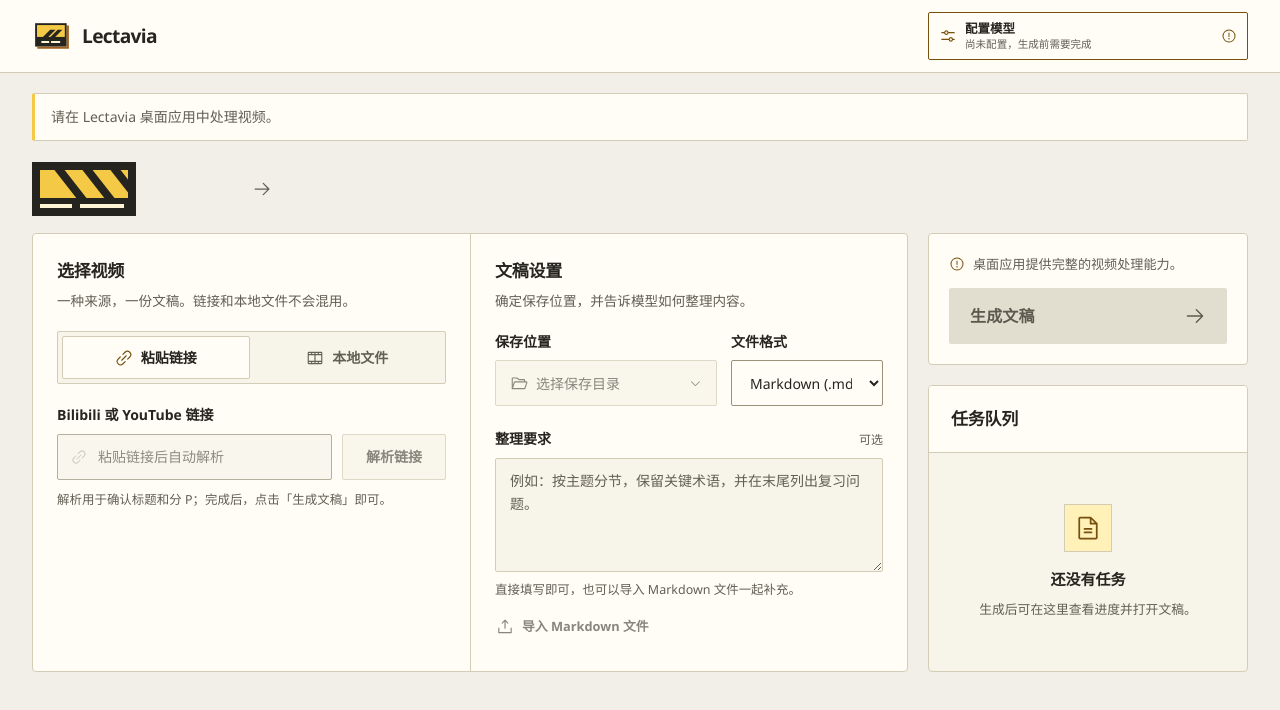
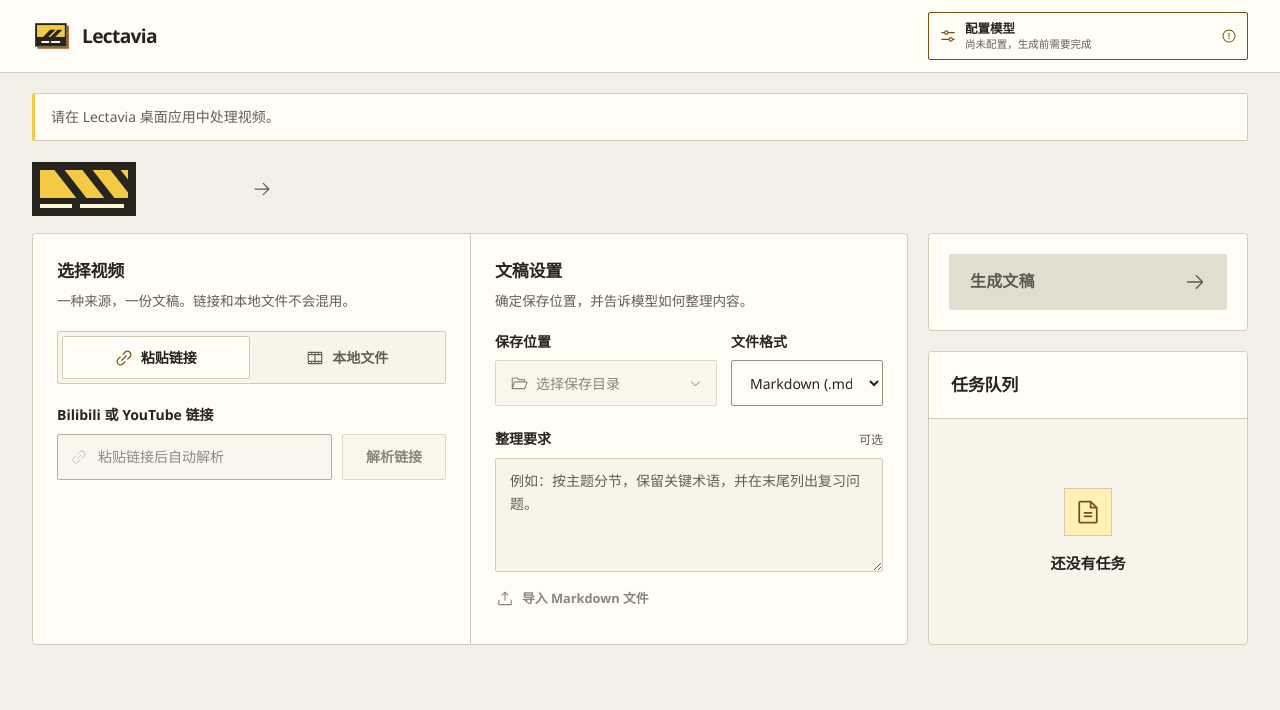
Before and after one commit to aynls/Lectavia, a React (Vite) app: page / in a window 1280 px wide. Shown: the top 710 px of the page. Built offline with nearby package versions, Linux system fonts and the light colour scheme.

Commit message:
refactor(ui): remove redundant workflow messages

```diff
--- a/src/App.css
+++ b/src/App.css
@@ -585,17 +585,6 @@ button.primary:disabled {
   background: var(--surface-strong);
 }
 
-.source-hint,
-.field-hint {
-  color: var(--muted);
-  font-size: 0.78rem;
-  line-height: 1.6;
-}
-
-.source-hint {
-  margin-top: 0.625rem;
-}
-
 .local-picker {
   justify-content: flex-start;
   width: 100%;
@@ -865,10 +854,6 @@ textarea {
   border-color: var(--line);
   background: var(--surface-subtle);
   line-height: 1.65;
-}
-
-.field-hint {
-  margin-top: 0.45rem;
 }
 
 .prompt-import {
@@ -942,11 +927,8 @@ textarea {
   color: var(--accent-text);
 }
 
-.readiness[data-ready="true"] {
-  color: var(--ink);
-}
-
 .generate {
+  grid-column: -2 / -1;
   justify-content: space-between;
   width: 100%;
   min-height: 3.5rem;
--- a/src/App.tsx
+++ b/src/App.tsx
@@ -69,7 +69,6 @@ export default function App() {
   const [instructions, setInstructions] = useState("");
   const [prompt, setPrompt] = useState<PromptFile | null>(null);
   const [settings, setSettings] = useState<ModelSettingsValue | null>(null);
-  const [justQueued, setJustQueued] = useState(false);
   const [queueing, setQueueing] = useState(false);
   const linkInput = useRef<HTMLInputElement>(null);
   const requestId = useRef(0);
@@ -104,17 +103,10 @@ export default function App() {
     missing.push("选择可用的保存目录");
   }
 
-  const nextStep = justQueued
-    ? "已加入任务队列，可以继续添加下一个视频。"
-    : previewing
-      ? "正在解析视频，确认标题和分 P 后即可生成。"
-      : queueing
-        ? "正在确认保存目录，随后加入任务队列。"
-        : missing.length
-          ? `还需：${missing.join("、")}。`
-          : folderStatus === "checking"
-            ? "正在准备默认保存目录。"
-            : `已就绪，将生成 ${selected.size} 份${format === "md" ? " Markdown" : "纯文本"}文稿。`;
+  const nextStep =
+    desktop && !previewing && !queueing && missing.length > 0
+      ? `请先${missing.join("、")}。`
+      : undefined;
 
   useEffect(() => {
     if (!desktop) return;
@@ -169,7 +161,6 @@ export default function App() {
 
     clearPreview();
     setFormError("");
-    setJustQueued(false);
     const id = requestId.current;
     previewKey.current = key;
     setPreviewing(true);
@@ -205,7 +196,6 @@ export default function App() {
   function changeLink(value: string) {
     setLink(value);
     clearPreview();
-    setJustQueued(false);
   }
 
   function pasteLink(event: ClipboardEvent<HTMLInputElement>) {
@@ -229,7 +219,6 @@ export default function App() {
     setLink("");
     clearPreview();
     setFormError("");
-    setJustQueued(false);
   }
 
   async function chooseVideo() {
@@ -322,7 +311,6 @@ export default function App() {
         ...settings,
       });
       rememberFolder(folder);
-      setJustQueued(true);
     } catch (error) {
       setFolderStatus("error");
       setFolderError("保存目录不可用，请重新选择。");
@@ -348,7 +336,6 @@ export default function App() {
             onSave={(next) => {
               setSettings(next);
               setFormError("");
-              setJustQueued(false);
             }}
           />
         </div>
@@ -450,7 +437,7 @@ export default function App() {
                           disabled={!desktop}
                           aria-invalid={Boolean(link && sourceError)}
                           aria-describedby={
-                            link && sourceError ? "source-error" : "source-hint"
+                            link && sourceError ? "source-error" : undefined
                           }
                           onBlur={() => previewLink(link)}
                           onPaste={pasteLink}
@@ -485,11 +472,6 @@ export default function App() {
                     <Icon name="arrow" />
                   </button>
                 )}
-                <p id="source-hint" className="source-hint">
-                  {sourceMode === "link"
-                    ? "解析用于确认标题和分 P；完成后，点击「生成文稿」即可。"
-                    : "选择文件后会显示视频名称，确认后即可生成文稿。"}
-                </p>
               </div>
               {previewing && (
                 <div
@@ -657,13 +639,9 @@ export default function App() {
                   id="custom-instructions"
                   rows={4}
                   value={instructions}
-                  aria-describedby="instructions-hint"
                   placeholder="例如：按主题分节，保留关键术语，并在末尾列出复习问题。"
                   onChange={(event) => setInstructions(event.target.value)}
                 />
-                <p id="instructions-hint" className="field-hint">
-                  直接填写即可，也可以导入 Markdown 文件一起补充。
-                </p>
                 <div className="prompt-import">
                   <button
                     type="button"
@@ -699,17 +677,19 @@ export default function App() {
                   {formError}
                 </p>
               )}
-              <div className="readiness" data-ready={canGenerate || justQueued}>
-                <Icon name={canGenerate || justQueued ? "check" : "warning"} />
-                <p id="next-step" role="status">
-                  {desktop ? nextStep : "桌面应用提供完整的视频处理能力。"}
-                </p>
-              </div>
+              {nextStep && (
+                <div className="readiness">
+                  <Icon name="warning" />
+                  <p id="next-step" role="status">
+                    {nextStep}
+                  </p>
+                </div>
+              )}
               <button
                 type="button"
                 className="primary generate"
                 disabled={!canGenerate}
-                aria-describedby="next-step"
+                aria-describedby={nextStep ? "next-step" : undefined}
                 onClick={() => void generate()}
               >
                 <span>{queueing ? "正在准备…" : "生成文稿"}</span>
--- a/src/TaskList.tsx
+++ b/src/TaskList.tsx
@@ -178,7 +178,6 @@ export function TaskList({ queue }: { queue: TaskQueue }) {
             <Icon name="document" />
           </span>
           <h3>还没有任务</h3>
-          <p className="muted">生成后可在这里查看进度并打开文稿。</p>
         </div>
       ) : (
         <ul className="tasks">
```
